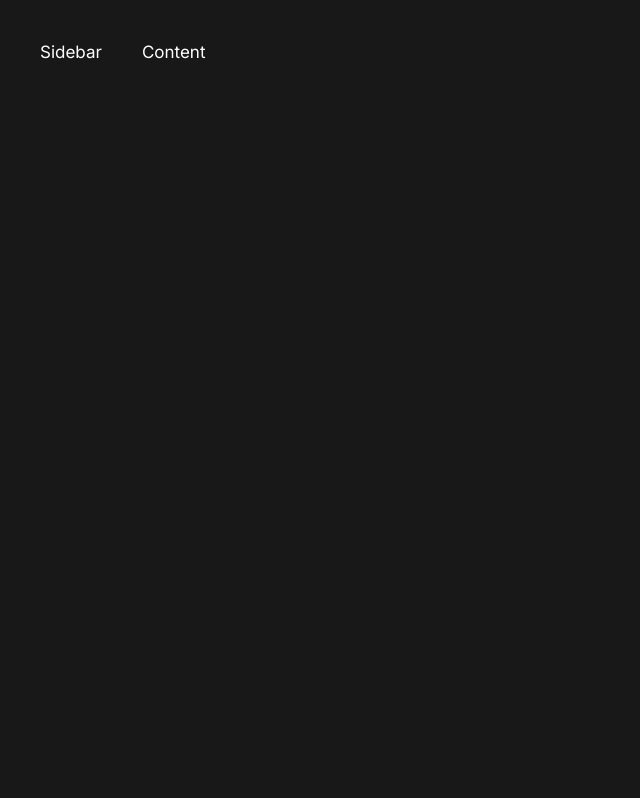
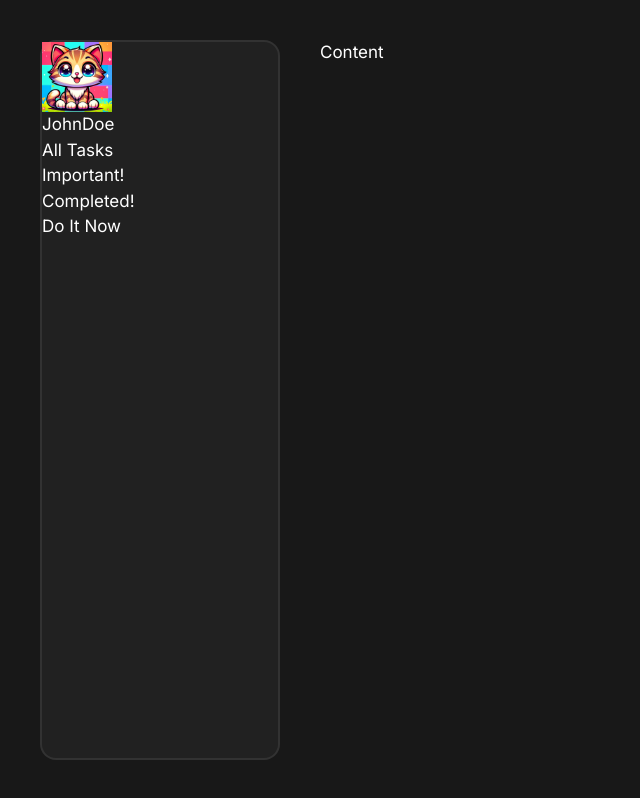
Before and after one commit to AvtRikki/TasksManager, a Next.js app: page / in a window 1280 px wide. Shown: the whole page, without its empty margins (0-640 px from the left). Built offline with nearby package versions, Linux system fonts and the light colour scheme.

Commit message:
Updated Sidebar component
- Added menu items
- Added icons
- Added theme support

```diff
--- a/app/Components/Sidebar/Sidebar.tsx
+++ b/app/Components/Sidebar/Sidebar.tsx
@@ -1,15 +1,53 @@
 "use client";
 import React from 'react'
 import styled from 'styled-components';
+import { useGlobalState } from '@/app/Context/globalProvider';
+import Image from 'next/image';
+import menu from "@/app/Utils/menu";
+import Link from 'next/link';
+import { usePathname, useRouter } from 'next/navigation';
 
 const Sidebar = () => {
+  const { theme } = useGlobalState();
+  const router = useRouter();
+  const pathname = usePathname();
+
+  const handleClick = (link: string) => {
+    router.push(link);
+  };
+
   return (
-    <SidebarStyled>Sidebar</SidebarStyled>
+    <SidebarStyled theme={theme}>
+      <div className="profile">
+        <div className="profile-overlay"></div>
+        <div className="image">
+          <Image width={70} height={70} src='/avatar.png' alt='Profile'/>
+        </div>
+        <h1>
+          <span>John</span>
+          <span>Doe</span>
+        </h1>
+      </div>
+      <ul className="nav-items">
+        {menu.map((item) => {
+          return <li className={`nav-item`} onClick={() => { handleClick(item.link) }}>
+            {item.icon}
+            <Link href={item.link}>
+              {item.title}
+            </Link>
+          </li>;
+        })}
+      </ul>
+    </SidebarStyled>
   )
 }
 
 const SidebarStyled = styled.nav`
-
+  position: relative;
+  width: ${(props) => props.theme.sidebarWidth};
+  background-color: ${(props) => props.theme.colorBg2};
+  border: 2px solid ${(props) => props.theme.borderColor2};
+  border-radius: 1rem;
 `;
 
 export default Sidebar
--- a/app/Context/globalProvider.js
+++ b/app/Context/globalProvider.js
@@ -1,5 +1,6 @@
 "use client";
 import React, { createContext, useState, useContext } from "react";
+import themes from "./themes";
 
 export const GlobalContext = createContext();
 export const GlobalUpdateContext = createContext();
@@ -7,14 +8,18 @@
 export const GlobalProvider = ({ children }) => {
 
     const [selectedTheme, setSelectedTheme] = useState(0);
+    const theme = themes[selectedTheme];
 
     return (
         <GlobalContext.Provider value={{
             theme,
         }}>
-            <GlobalUpdateContext.Provider value={setGlobalState}>
+            <GlobalUpdateContext.Provider value={{}}>
                 {children}
             </GlobalUpdateContext.Provider>
         </GlobalContext.Provider>
     );
 }
+
+export const useGlobalState = () => useContext(GlobalContext);
+export const useGlobalUpdate = () => useContext(GlobalUpdateContext);
--- a/app/Providers/ContextProvider.tsx
+++ b/app/Providers/ContextProvider.tsx
@@ -0,0 +1,25 @@
+"use client";
+import React, { useEffect, useState } from 'react'
+import { GlobalProvider } from '../Context/globalProvider';
+
+interface Props {
+    children: React.ReactNode;
+}
+
+const ContextProvider = ({ children }: Props) => {
+  const [isReady, setIsReady] = useState(false);
+
+  useEffect(() => {
+    setTimeout(() => {
+      setIsReady(true);
+    }, 200);
+  }, []);
+
+  if (!isReady) {
+    return null;
+  }
+
+  return <GlobalProvider>{children}</GlobalProvider>;
+}
+
+export default ContextProvider
--- /dev/null
+++ b/app/Utils/icons.js
@@ -0,0 +1,26 @@
+export const bars = <i className="fa-solid fa-bars fa-beat"></i>;
+export const arrowLeft = <i className="fa-solid fa-arrow-left fa-beat"></i>;
+
+export const add = <i className="fa-solid fa-plus"></i>;
+export const moon = <i className="fa-solid fa-moon"></i>;
+export const search = <i className="fa-solid fa-magnifying-glass"></i>;
+export const bell = <i className="fa-solid fa-bell"></i>;
+export const home = <i className="fa-solid fa-house"></i>;
+export const list = <i className="fa-solid fa-list-check"></i>;
+export const check = <i className="fa-solid fa-check"></i>;
+export const help = <i className="fa-solid fa-circle-info"></i>;
+export const gear = <i className="fa-solid fa-gear"></i>;
+export const login = <i className="fa-solid fa-right-to-bracket"></i>;
+export const logout = <i className="fa-solid fa-right-from-bracket"></i>;
+export const user = <i className="fa-solid fa-user"></i>;
+export const join = <i className="fa-solid fa-user-plus"></i>;
+export const heart = <i className="fa-solid fa-heart"></i>;
+export const edit = <i className="fa-solid fa-file-pen"></i>;
+export const users = <i className="fa-solid fa-user-group"></i>;
+export const todo = <i className="fa-solid fa-clipboard-list"></i>;
+export const down = <i className="fa-solid fa-caret-down"></i>;
+export const trash = <i className="fa-solid fa-trash"></i>;
+export const admin = <i className="fa-solid fa-lock"></i>;
+export const linked = <i className="fa-brands fa-linkedin"></i>;
+export const mailIcon = <i className="fa-solid fa-envelope"></i>;
+export const plus = <i className="fa-solid fa-plus fa-beat-fade"></i>;
--- /dev/null
+++ b/app/Utils/menu.js
@@ -0,0 +1,30 @@
+import { list, check, todo, home } from "./icons";
+
+const menu = [
+  {
+    id: 1,
+    title: "All Tasks",
+    icon: home,
+    link: "/",
+  },
+  {
+    id: 2,
+    title: "Important!",
+    icon: list,
+    link: "/important",
+  },
+  {
+    id: 3,
+    title: "Completed!",
+    icon: check,
+    link: "/completed",
+  },
+  {
+    id: 4,
+    title: "Do It Now",
+    icon: todo,
+    link: "/incomplete",
+  },
+];
+
+export default menu;
--- a/app/layout.tsx
+++ b/app/layout.tsx
@@ -2,7 +2,8 @@
 import { Inter } from "next/font/google";
 import "./globals.css";
 import Sidebar from "./Components/Sidebar/Sidebar";
-import GlobalStylesProvider from "./providers/GlobalStylesProvider";
+import GlobalStylesProvider from "./Providers/GlobalStylesProvider";
+import ContextProvider from "./Providers/ContextProvider";
 
 const inter = Inter({ subsets: ["latin"] });
 
@@ -18,11 +19,22 @@
 }>) {
   return (
     <html lang="en">
+      <head>
+        <link
+          rel="stylesheet"
+          href="https://cdnjs.cloudflare.com/ajax/libs/font-awesome/6.4.2/css/all.min.css"
+          integrity="sha512-z3gLpd7yknf1YoNbCzqRKc4qyor8gaKU1qmn+CShxbuBusANI9QpRohGBreCFkKxLhei6S9CQXFEbbKuqLg0DA=="
+          crossOrigin="anonymous"
+          referrerPolicy="no-referrer"
+        />
+      </head>
       <body className={inter.className}>
-        <GlobalStylesProvider>
-          <Sidebar/>
-          {children}
-        </GlobalStylesProvider>
+        <ContextProvider>
+          <GlobalStylesProvider>
+            <Sidebar/>
+            {children}
+          </GlobalStylesProvider>
+        </ContextProvider>
       </body>
     </html>
   );
```
Also changed, not shown: public/avatar.png (added).
